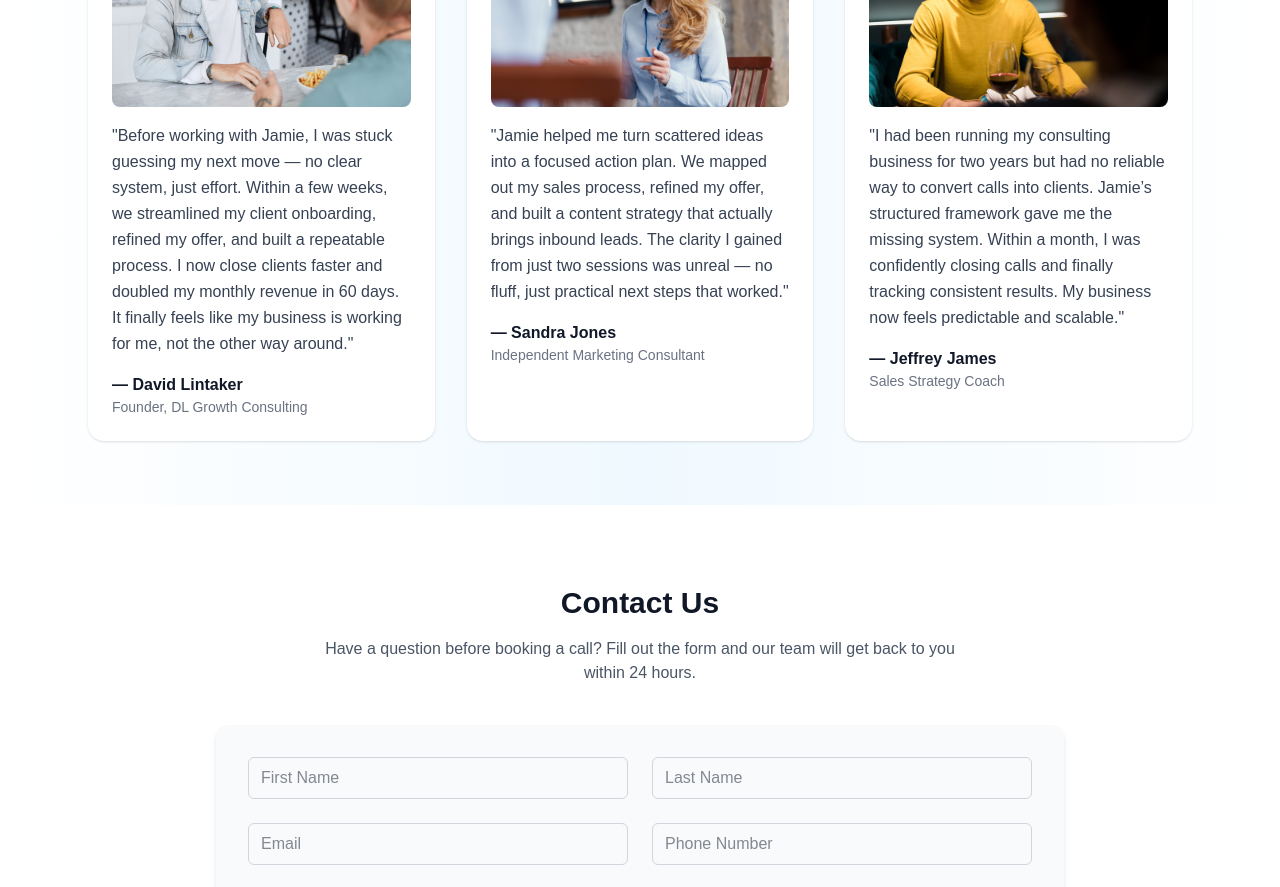
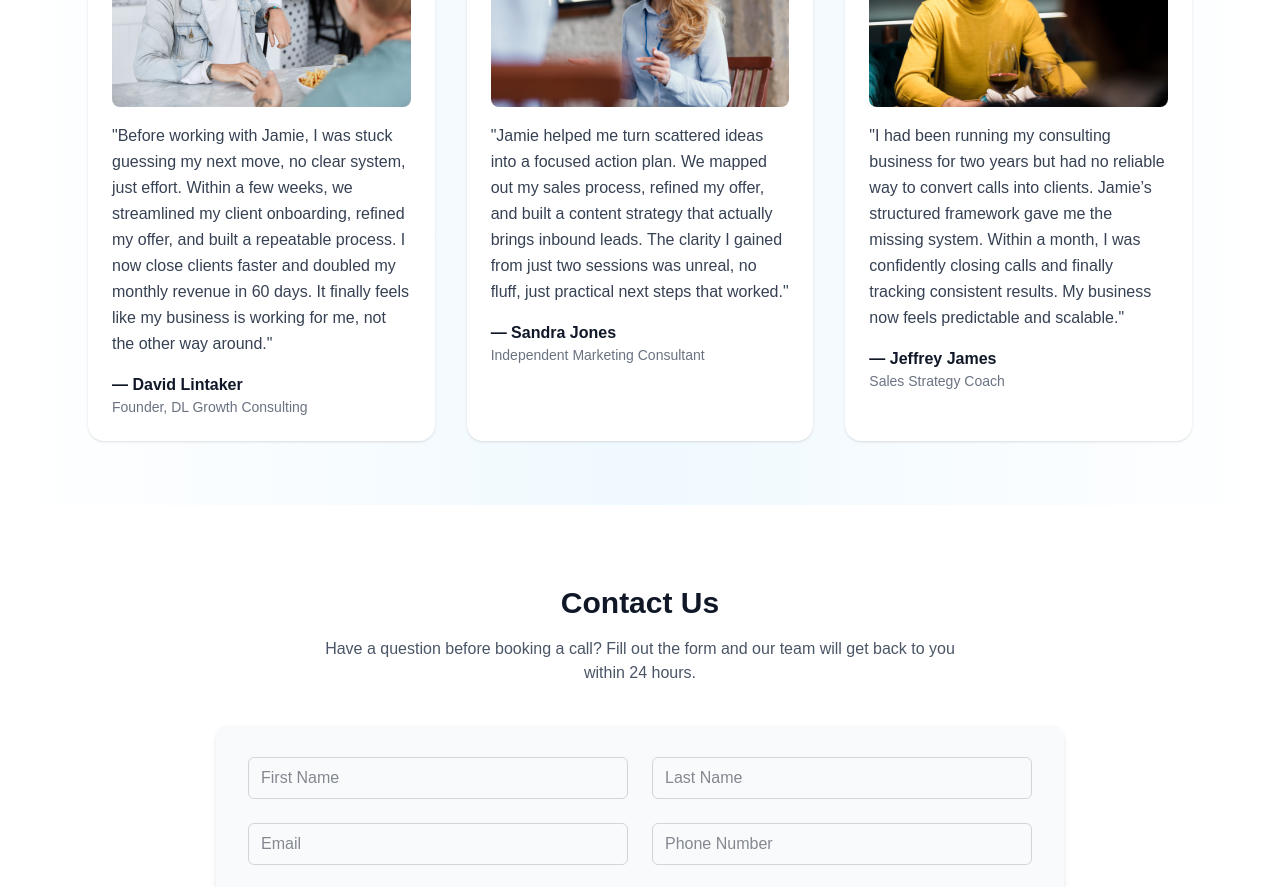
Before and after one commit to warlordtm/sbggroup, a Next.js app: page / in a window 1280 px wide. Shown: the part 1540-2427 px from the top of the page. Built offline with nearby package versions, Linux system fonts and the light colour scheme.

Commit message:
Final Demo Update

```diff
--- a/src/app/page.tsx
+++ b/src/app/page.tsx
@@ -313,7 +313,7 @@ export default function Page() {
                   className="rounded-lg mb-4"
                 />
                 <blockquote className="text-gray-700 leading-relaxed">
-                  &quot;Before working with Jamie, I was stuck guessing my next move —
+                  &quot;Before working with Jamie, I was stuck guessing my next move,
                   no clear system, just effort. Within a few weeks, we streamlined my client onboarding,
                   refined my offer, and built a repeatable process. I now close clients faster
                   and doubled my monthly revenue in 60 days. It finally feels like my business is working for me, not the other way around.&quot;
@@ -334,7 +334,7 @@ export default function Page() {
                 <blockquote className="text-gray-700 leading-relaxed">
                   &quot;Jamie helped me turn scattered ideas into a focused action plan.
                   We mapped out my sales process, refined my offer, and built a content strategy that actually brings inbound leads.
-                  The clarity I gained from just two sessions was unreal — no fluff, just practical next steps that worked.&quot;
+                  The clarity I gained from just two sessions was unreal, no fluff, just practical next steps that worked.&quot;
                 </blockquote>
                 <div className="mt-4 font-semibold text-gray-900">— Sandra Jones</div>
                 <div className="text-sm text-gray-500">Independent Marketing Consultant</div>
```
